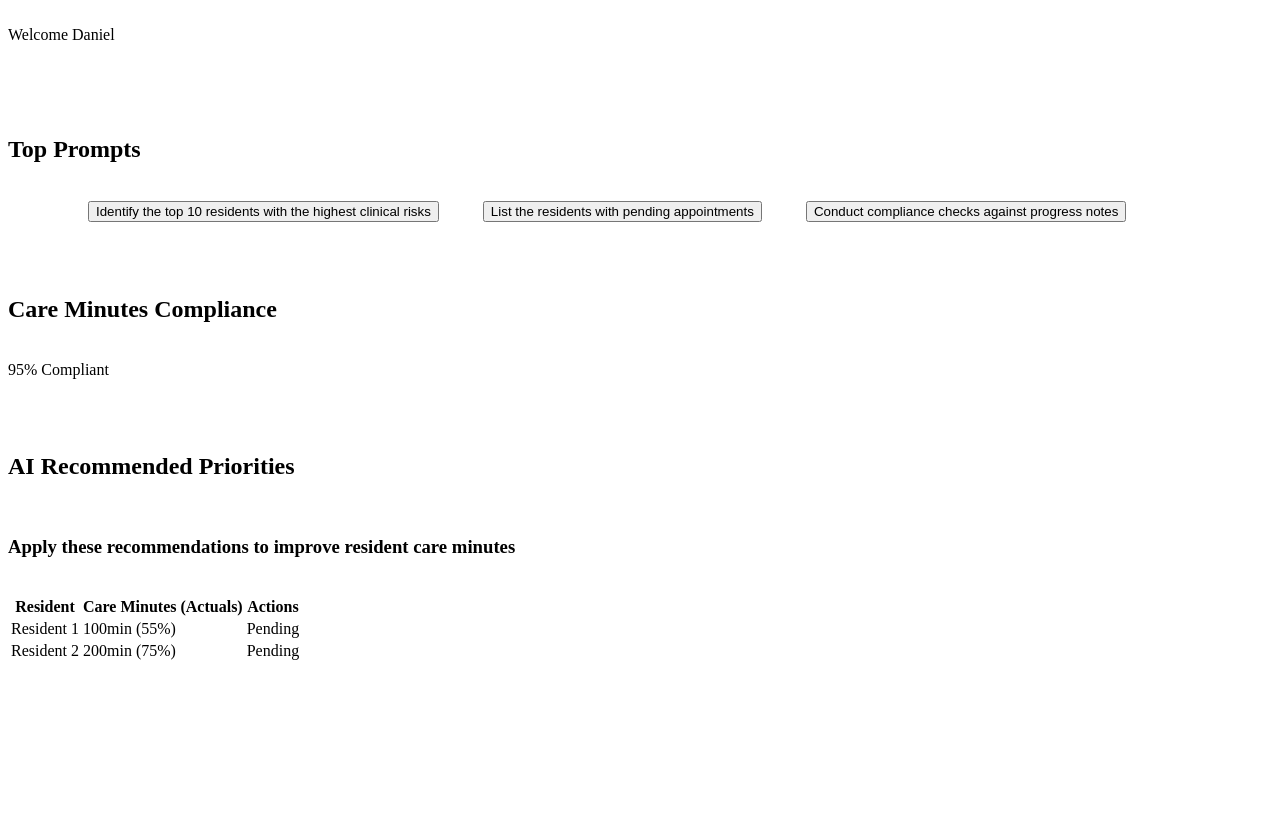
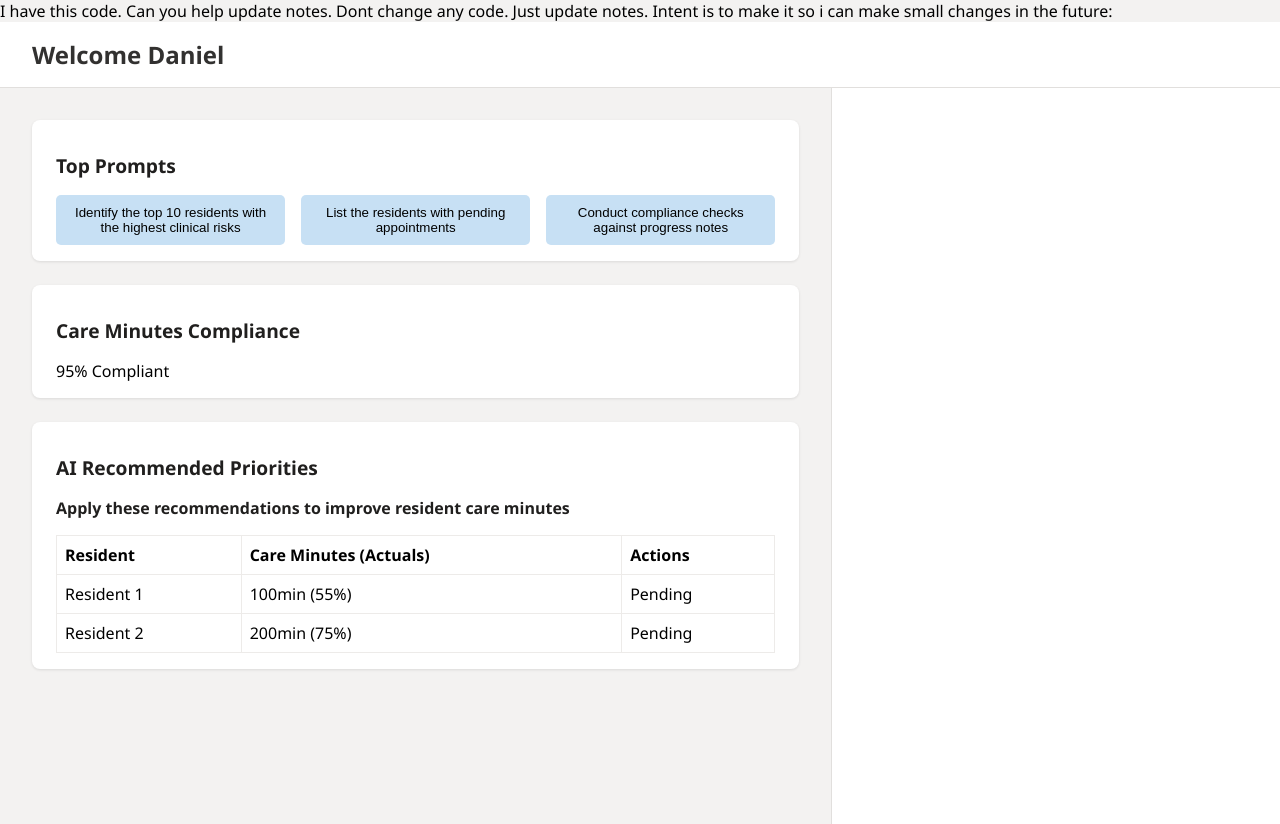
Before and after one commit to daniellynam/copilot, a PHP site: page / in a window 1280 px wide. Before the commit the page ends 660 px from the top, so only its background shows below. Run offline with PHP 8.4, Linux system fonts and the light colour scheme; some libraries are stand-ins or nearby versions.

Commit message:
Update index.php

```diff
--- a/index.php
+++ b/index.php
@@ -1,10 +1,9 @@
-
+I have this code. Can you help update notes. Dont change any code. Just update notes. Intent is to make it so i can make small changes in the future:
 <!DOCTYPE html>
 <html lang="en">
 <head>
  <title>Aged Care Workbench</title>
  <style>
-    /* Base styles for page layout and typography */
  html, body {
  height: 100%;
  margin: 0;
@@ -12,7 +11,6 @@
  background-color: #f3f2f1;
  }
 
-    /* Header styling */
  header {
  background-color: #ffffff;
  padding: 1rem 2rem;
@@ -22,15 +20,13 @@
  border-bottom: 1px solid #e1dfdd;
  }
 
-    /* Main layout container */
  .workbench {
  display: flex;
-      height: calc(100% - 64px); /* Subtract header height */
+ height: calc(100% - 64px); /* Adjust for header height */
  }
 
-    /* Left panel: main content area */
  .main-content {
-      width: 66.66%; /* Two-thirds of the screen */
+ width: 66.66%;
  padding: 2rem;
  display: flex;
  flex-direction: column;
@@ -38,16 +34,14 @@
  overflow-y: auto;
  }
 
-    /* Right panel: chat window */
  .chat-window {
-      width: 33.33%; /* One-third of the screen */
+ width: 33.33%;
  border-left: 1px solid #e1dfdd;
  padding: 2rem;
  background-color: #ffffff;
  overflow-y: auto;
  }
 
-    /* Section styling for cards/containers */
  .section {
  background-color: #ffffff;
  padding: 1rem 1.5rem;
@@ -55,27 +49,22 @@
  box-shadow: 0 1px 3px rgba(0,0,0,0.1);
  }
 
-    /* Section title styles */
  .section h2 {
  font-size: 1.2rem;
  color: #201f1e;
  margin-bottom: 1rem;
  }
-
-    /* Section subtitle styles */
  .section h3 {
  font-size: 1.0rem;
  color: #201f1e;
  margin-bottom: 1rem;
  }
 
-    /* Layout for prompt buttons */
  .prompt-buttons {
  display: flex;
  gap: 1rem;
  }
 
-    /* Individual prompt button styling */
  .prompt-button {
  flex: 1;
  padding: 10px;
@@ -87,12 +76,10 @@
  font-weight: 500;
  }
 
-    /* Hover effect for prompt buttons */
  .prompt-button:hover {
  background-color: #a0d1f5;
  }
 
-    /* Table styling for resident data */
  table {
  width: 100%;
  border-collapse: collapse;
@@ -104,25 +91,21 @@
  text-align: left;
  }
 
-    /* Chat container height */
  .webchat {
  height: 100%;
  }
 
-    /* Remove borders and shadows from chat bubbles */
  .webchat__bubble--from-user .webchat__bubble__content,
  .webchat__bubble--from-bot .webchat__bubble__content {
  border: none !important;
  box-shadow: none !important;
  }
 
-    /* User message bubble styling */
  .webchat .webchat__bubble--from-user {
  text-align: right;
  background-color: #e0e0e0;
  }
 
-    /* Bot message bubble styling */
  .webchat .webchat__bubble--from-bot {
  text-align: left;
  background-color: #ffffff;
@@ -130,31 +113,21 @@
  </style>
 </head>
 <body>
-  <!-- Page header -->
  <header>Welcome Daniel</header>
-
-  <!-- Main layout: content + chat -->
  <div class="workbench">
-    <!-- Left panel: main content -->
  <div class="main-content">
-      <!-- Section: Prompt buttons -->
  <div class="section prompts">
  <h2>Top Prompts</h2>
  <div class="prompt-buttons">
-          <!-- Each button sends a predefined message to the bot -->
  <button class="prompt-button" onclick="sendMessage('Identify the top 10 residents with the highest clinical risks')">Identify the top 10 residents with the highest clinical risks</button>
  <button class="prompt-button" onclick="sendMessage('List the residents with pending appointments')">List the residents with pending appointments</button>
  <button class="prompt-button" onclick="sendMessage('Conduct compliance checks against progress notes')">Conduct compliance checks against progress notes</button>
  </div>
  </div>
-
-      <!-- Section: Compliance gauge -->
  <div class="section gauge">
  <h2>Care Minutes Compliance</h2>
  <div>95% Compliant</div>
  </div>
-
-      <!-- Section: AI recommendations -->
  <div class="section pending-actions">
  <h2>AI Recommended Priorities</h2>
  <h3>Apply these recommendations to improve resident care minutes</h3>
@@ -165,26 +138,21 @@
  </table>
  </div>
  </div>
-
-    <!-- Right panel: chat window -->
  <div class="chat-window">
  <div id="webchat" class="webchat" role="main"></div>
  </div>
  </div>
 
-  <!-- Load Bot Framework Web Chat -->
-  <script crossorigin="anonymous" src="https://cdn.botframework.com/botframework-webchat/latest/webchat.js"></nc function () {
-      // Web Chat style options
+ <script crossorigin="anonymous" src="https://cdn.botframework.com/botframework-webchat/latest/webchat.js"></script>
+ <script>
+ let directLine;
+
+ (async function () {
  const styleOptions = { hideUploadButton: true };
-
-      // Token endpoint for bot authentication
  const tokenEndpointURL = new URL('https://748bab4fa737e24aa461e28516a505.4a.environment.api.powerplatform.com/powervirtualagents/botsbyschema/cr4b6_parliamentarySenateEstimatesAssistant/directline/token?api-version=2022-03-01-preview');
-
-      // Get locale and API version
  const locale = document.documentElement.lang || 'en';
  const apiVersion = tokenEndpointURL.searchParams.get('api-version');
 
-      // Fetch Direct Line URL and token in parallel
  const [directLineURL, token] = await Promise.all([
  fetch(new URL(`/powervirtualagents/regionalchannelsettings?api-version=${apiVersion}`, tokenEndpointURL))
  .then(response => response.json())
@@ -194,10 +162,8 @@
  .then(({ token }) => token)
  ]);
 
-      // Initialize Direct Line connection
  directLine = WebChat.createDirectLine({ domain: new URL('v3/directline', directLineURL), token });
 
-      // Start conversation when connected
  const subscription = directLine.connectionStatus$.subscribe({
  next(value) {
  if (value === 2) {
@@ -212,11 +178,9 @@
  }
  });
 
-      // Render Web Chat in the chat window
  WebChat.renderWebChat({ directLine, locale, styleOptions }, document.getElementById('webchat'));
  })();
 
-    // Function to send a message to the bot
  function sendMessage(message) {
  if (directLine) {
  directLine.postActivity({
```
Lines whose indentation alone changed are shown as unchanged.
